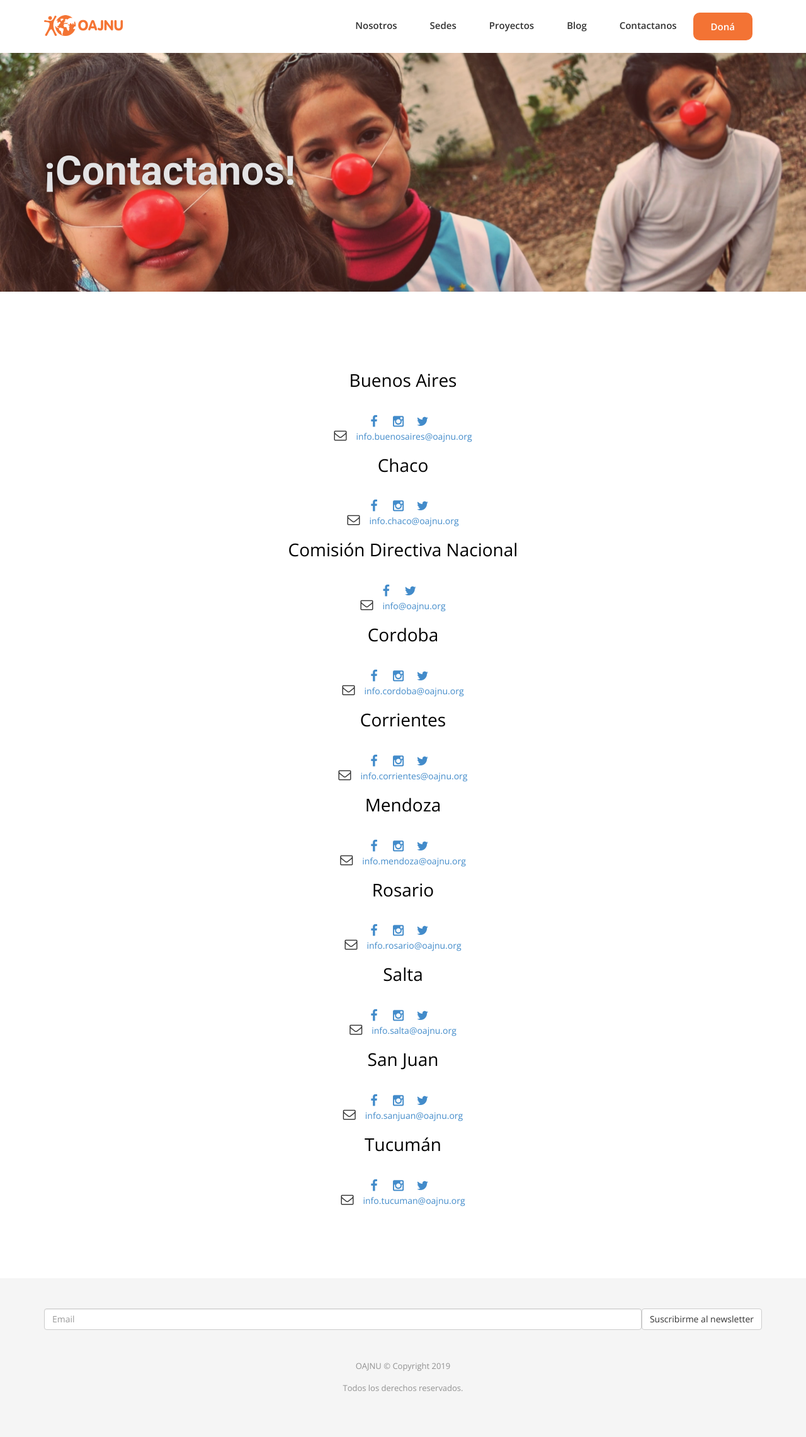
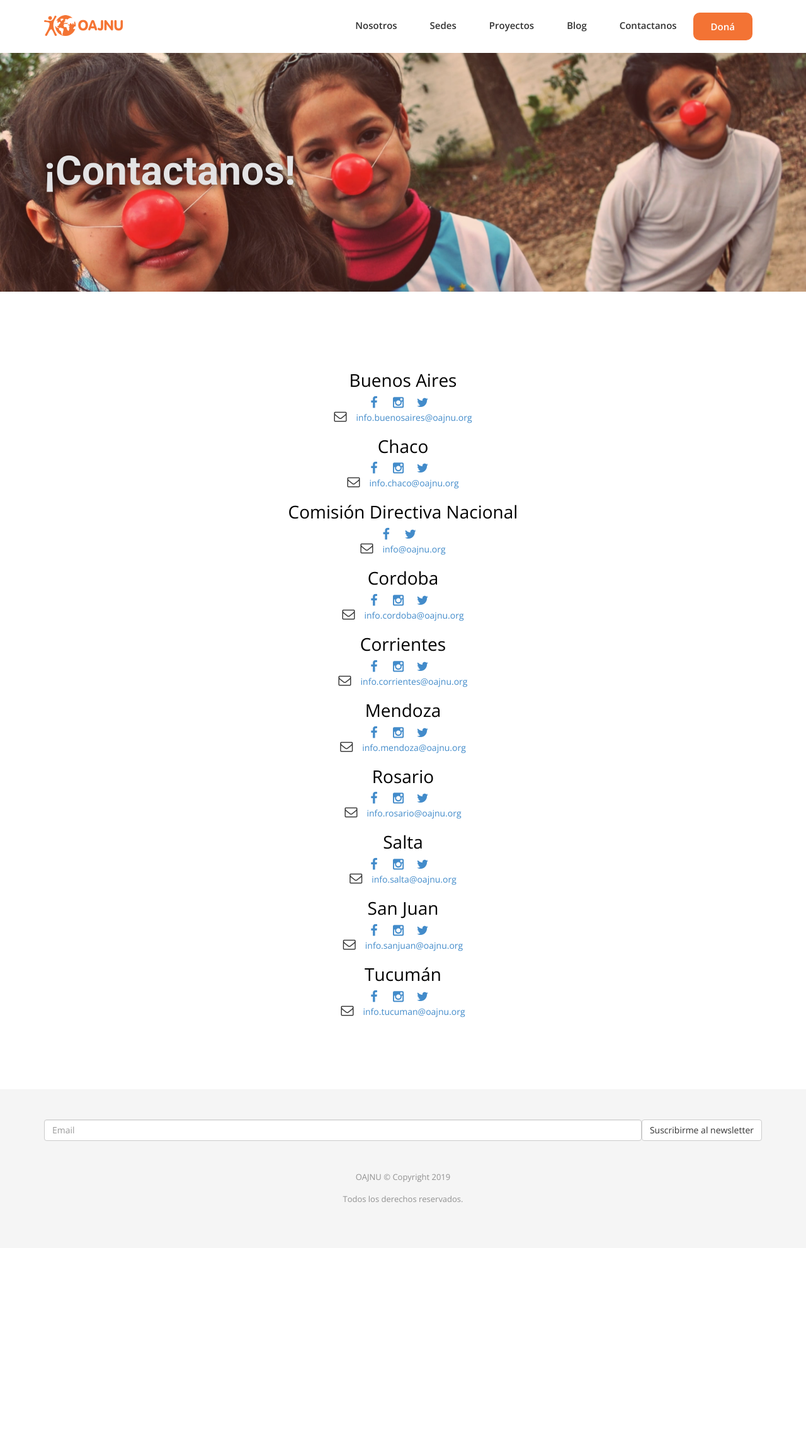
Before and after one commit to OAJNU/oajnu.github.io, a Jekyll site: the page built from contactanos.html, in a window 1280 px wide. Shown: the whole page at 63% size. Built offline with Jekyll 4.4.1, drawn with Linux system fonts in a browser that asks for light colours; nearby versions of some CDN libraries; some web fonts are replaced; after the commit the page ends 1981 px from its top, so only the background shows below that.

Commit message:
Editando contacto

```diff
--- a/contactanos.html
+++ b/contactanos.html
@@ -26,7 +26,7 @@ permalink: /contactanos/
           <ul class="address-block">
             {% for sede in site.sedes %}
             <li>
-              <h2>{{ sede.title | uppercase }}</h2>
+              <h2 style="padding-bottom: 0;">{{ sede.title | uppercase }}</h2>
               {% if sede.socialmedia.size > 0 %}
               {% for socialmedia in sede.socialmedia %}
               <a href="https://www.{{ socialmedia[0] }}.com/{{ socialmedia[1] }}" title="{{ socialmedia[0] }}"><i class="fa fa-{{ socialmedia[0] }}"></i></a>
```
